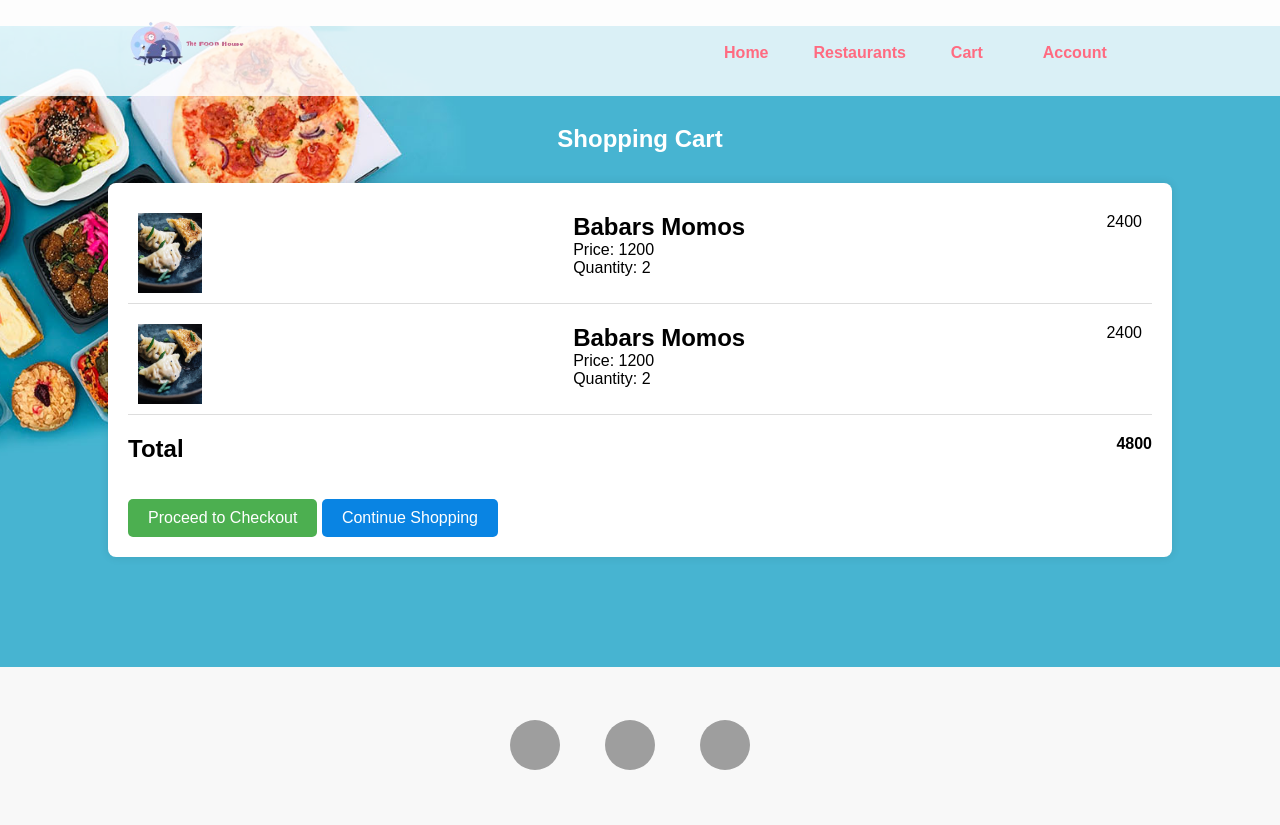
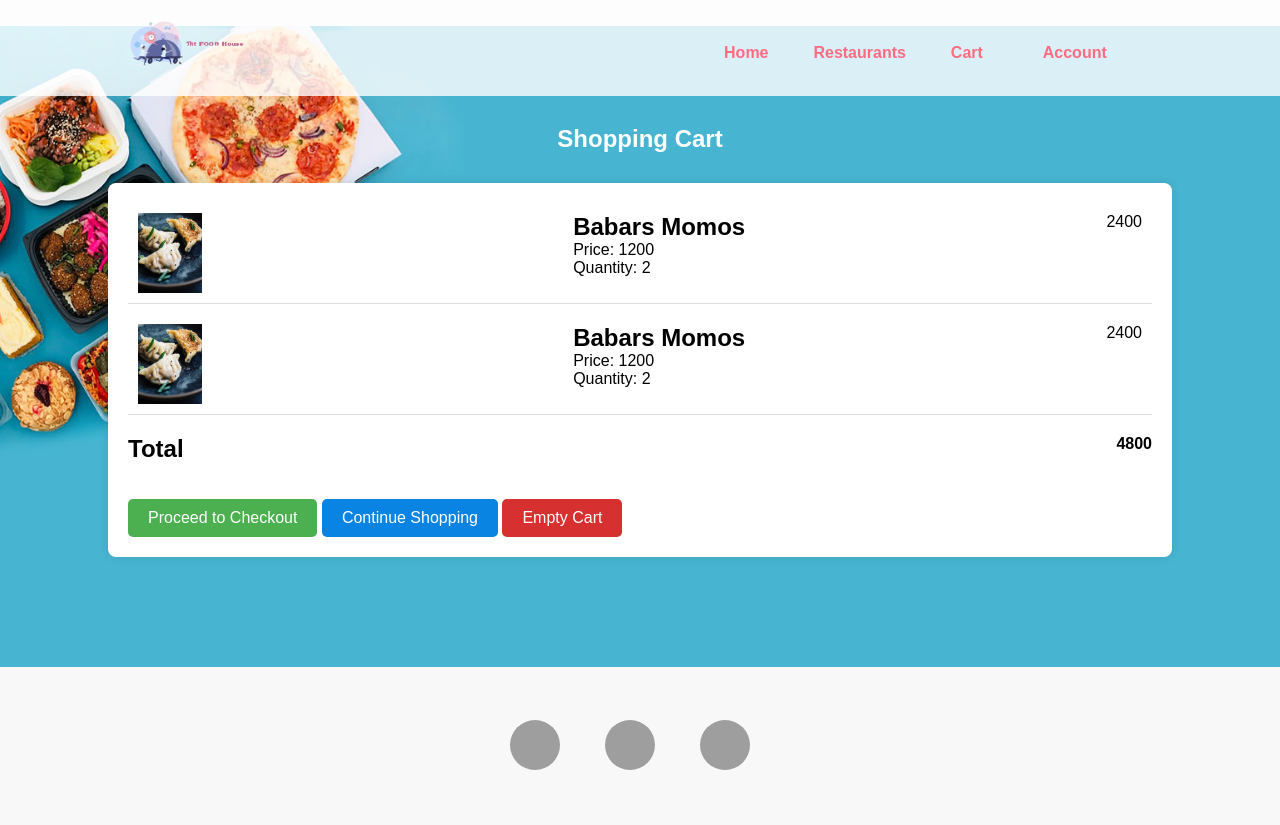
Before and after one commit to DeRohan/Food-Order-Project, a PHP site: page /food-order-project/cart.php in a window 1280 px wide. Shown: the top 825 px of the page. Run offline with PHP 8.4, Linux system fonts and the light colour scheme; a user stored in the database is signed in; data comes from the database, SQL or seed files in the repository; grey boxes are pictures that could not be loaded.

Commit message:
Cart Updated

```diff
--- a/cart.php
+++ b/cart.php
@@ -73,6 +73,15 @@ include('partials-usr/login-check.php');
             cursor: pointer;
             font-size: 16px;
         }
+        .empty-btn {
+            background-color: #d63031;
+            color: #fff;
+            padding: 10px 20px;
+            border: none;
+            border-radius: 5px;
+            cursor: pointer;
+            font-size: 16px;
+        }
     </style>
 </head>
 
@@ -125,6 +134,9 @@ include('partials-usr/login-check.php');
             <a href="<?php echo $home_url;?>">
                 <button action="" class="continue-btn">Continue Shopping</button>
             </a>
+            <a href="<?php echo $home_url;?>empty-cart.php">
+                <button action="" class="empty-btn">Empty Cart</button>
+            </a>
         </div>
     </section>
 </body>
--- a/restaurant/manage-orders.php
+++ b/restaurant/manage-orders.php
@@ -53,9 +53,9 @@
                             <?php echo $status ?>
                         </td>
                         <td>
-                            <form action="" method="POST" id="statusForm">
+                            <form action="" method="POST" name="status-change" id="statusForm_<?php echo $order_id; ?>">
                                 <!-- <label for="status">Change Status</label> -->
-                                <select name="status" id="status" onchange="document.getElementById('statusForm').submit()"
+                                <select name="status" onchange="document.getElementById('statusForm_<?php echo $order_id; ?>').submit()"
                                     style="width: 100; height: 30;background-color: #38ada9;font-size: 15;">
                                     <option value="Ordered">Ordered</option>
                                     <option value="Preparing">Preparing</option>
@@ -76,7 +76,7 @@
 <?php include('partials/footer.php'); ?>
 
 <?php
-    if ($_SERVER['REQUEST_METHOD'] == 'POST' && isset($_POST['status'])) {
+    if ($_SERVER['REQUEST_METHOD'] == 'POST') {
         $order_id = $_POST['order_id'];
         $new_status = $_POST['status'];
 
--- a/usr-sout.php
+++ b/usr-sout.php
@@ -1,5 +1,7 @@
 <?php
     include ('config/connect.php');
+    $sql = "DELETE FROM tbl_cart";
+    $result = mysqli_query($conn, $sql);
     unset($_SESSION['customer']);
     header("location:".$home_url."index.php");
 ?>
```
Also changed, not shown: empty-cart.php (added, +7 -0 lines).
